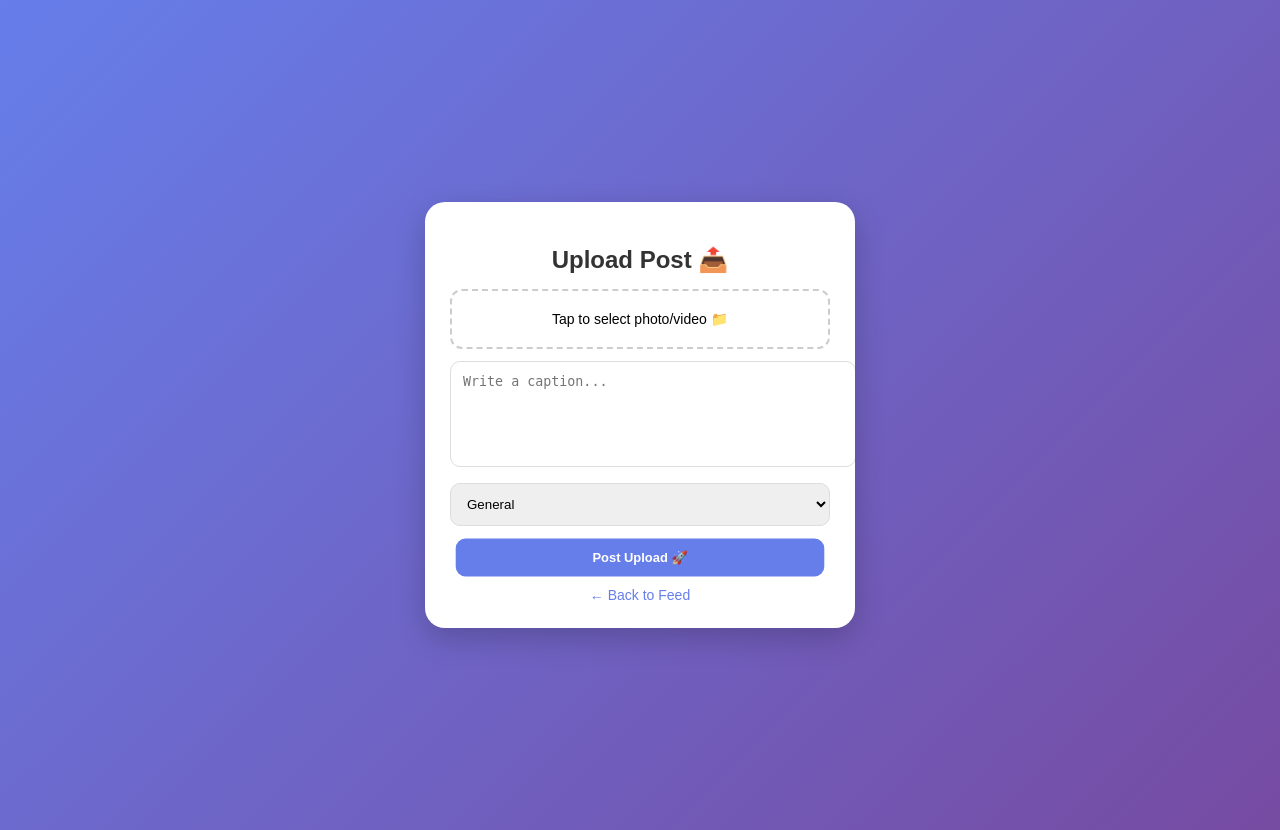
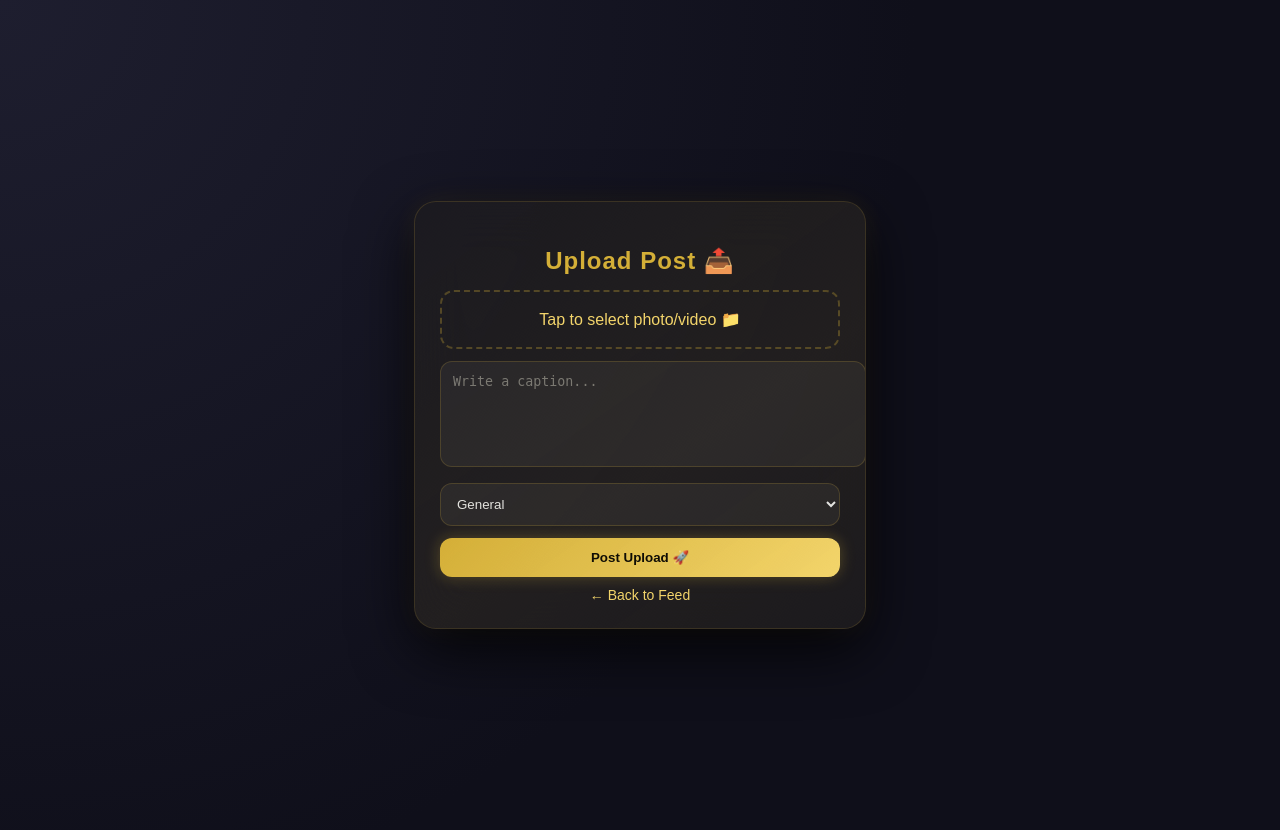
Before and after one commit to aksh336/insta_clone010, a Flask app: page /upload in a window 1280 px wide. Run offline with Flask 3, Linux system fonts and the light colour scheme; the visitor is signed in with stand-in values (Sample User, id 1).

Commit message:
update feature

```diff
--- a/templates/upload.html
+++ b/templates/upload.html
@@ -5,119 +5,185 @@
   <meta name="viewport" content="width=device-width, initial-scale=1.0">
 
  <style>
+:root {
+  --bg: #0b0b12;
+  --glass: rgba(20, 20, 30, 0.75);
+  --gold: #d4af37;
+  --gold-soft: #f5d76e;
+  --text: #e5e7eb;
+}
+
 body {
   margin: 0;
-      font-family: Arial;
-      min-height: 100vh;
+  font-family: 'Poppins', sans-serif;
+
+  background:
+    radial-gradient(circle at top left, #1e1e2f, #0f0f1a 60%),
+    linear-gradient(135deg, #0f172a, #000);
 
   display: flex;
   justify-content: center;
   align-items: center;
-      padding: 15px;   /* 🔥 mobile spacing */
-      background: linear-gradient(135deg, #667eea, #764ba2);
+
+  min-height: 100vh;
+  padding: 15px;
 }
 
+/* 💎 GLASS BOX (MAIN PREMIUM CARD) */
 .box {
-      background: white;
+  background: var(--glass);
+  backdrop-filter: blur(25px);
+
   padding: 25px;
-      border-radius: 20px;
-      width: 90%;
-      max-width: 380px;
+  border-radius: 22px;
+  width: 92%;
+  max-width: 400px;
 
-      box-shadow: 0 10px 30px rgba(0,0,0,0.2);
+  border: 1px solid rgba(212,175,55,0.2);
+
+  box-shadow:
+    0 20px 60px rgba(0,0,0,0.8),
+    0 0 25px rgba(212,175,55,0.1);
+
   text-align: center;
-      max-height: 95vh;     /* 🔥 ADD */
-      overflow-y: auto;     /* 🔥 ADD */
+
+  position: relative;
+  overflow: hidden;
 }
 
+/* ✨ MIRROR REFLECTION EFFECT */
+.box::before {
+  content: "";
+  position: absolute;
+  top: -50%;
+  left: -50%;
+  width: 200%;
+  height: 200%;
+
+  background: linear-gradient(
+    120deg,
+    transparent,
+    rgba(212,175,55,0.08),
+    transparent
+  );
+
+  transform: rotate(25deg);
+  animation: shine 5s infinite;
+}
+
+@keyframes shine {
+  0% { transform: translateX(-100%) rotate(25deg); }
+  100% { transform: translateX(100%) rotate(25deg); }
+}
 
 h2 {
+  color: var(--gold);
   margin-bottom: 15px;
-      color: #333;
+  letter-spacing: 1px;
 }
 
+/* INPUT FIELDS */
 input, textarea, select {
   width: 100%;
   padding: 12px;
   margin-bottom: 12px;
 
-      border-radius: 10px;
-      border: 1px solid #ddd;
+  border-radius: 12px;
+  border: 1px solid rgba(212,175,55,0.2);
+
+  background: rgba(255,255,255,0.05);
+  color: var(--text);
+
   outline: none;
+  transition: 0.3s;
 }
 
+input:focus, textarea:focus, select:focus {
+  border-color: var(--gold);
+  box-shadow: 0 0 12px rgba(212,175,55,0.4);
+}
+
+/* TEXTAREA */
 textarea {
   resize: none;
   height: 80px;
 }
 
+/* FILE UPLOAD BOX */
+.file-upload {
+  display: block;
+  padding: 18px;
+
+  border: 2px dashed rgba(212,175,55,0.3);
+  border-radius: 14px;
+
+  margin-bottom: 12px;
+  cursor: pointer;
+
+  color: var(--gold-soft);
+  transition: 0.3s;
+}
+
+.file-upload:hover {
+  border-color: var(--gold);
+  box-shadow: 0 0 15px rgba(212,175,55,0.2);
+}
+
+.file-upload input {
+  display: none;
+}
+
+/* PREVIEW */
+.preview {
+  width: 100%;
+  max-height: 220px;
+  margin-bottom: 10px;
+  border-radius: 14px;
+  display: none;
+  object-fit: cover;
+
+  box-shadow: 0 10px 30px rgba(0,0,0,0.5);
+}
+
+/* BUTTON */
 button {
   width: 100%;
   padding: 12px;
 
-      background: #667eea;
-      color: white;
+  background: linear-gradient(135deg, #d4af37, #f5d76e);
+  color: black;
+
   border: none;
-      border-radius: 10px;
+  border-radius: 12px;
 
   font-weight: bold;
   cursor: pointer;
-       transform: scale(0.97);   /* 🔥 mobile tap feel */
+
+  transition: 0.3s;
+
+  box-shadow: 0 0 15px rgba(212,175,55,0.3);
 }
 
 button:hover {
-      background: #5a67d8;
+  transform: scale(1.03);
+  box-shadow: 0 0 25px rgba(212,175,55,0.6);
 }
 
-    .preview {
-  width: 100%;
-  max-height: 220px;
-  margin-bottom: 10px;
-  border-radius: 12px;
-  display: none;
-  object-fit: cover;   /* 🔥 ADD */
-}
-
-
+/* BACK LINK */
 .back {
   display: block;
   margin-top: 10px;
   font-size: 14px;
   text-decoration: none;
-      color: #667eea;
-    }
-    .file-upload {
-  display: block;
-  padding: 20px;
-  border: 2px dashed #ccc;
-  border-radius: 12px;
-  margin-bottom: 12px;
-  cursor: pointer;
-  font-size: 14px;
+  color: var(--gold-soft);
 }
 
-.file-upload:hover {
-  border-color: #667eea;
-}
-
-.file-upload input {
-  display: none;
-}
+/* MOBILE */
 @media (max-width: 600px) {
-
   .box {
     padding: 18px;
     border-radius: 18px;
   }
-
-  h2 {
-    font-size: 18px;
-  }
-
-  textarea {
-    height: 70px;
-  }
-
 }
 </style>
 </head>
```
Also changed, not shown: templates/feed.html (+18 -8 lines). Lines whose indentation alone changed are shown as unchanged.
